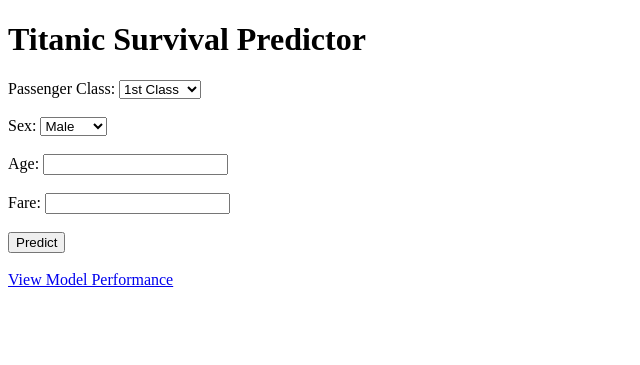
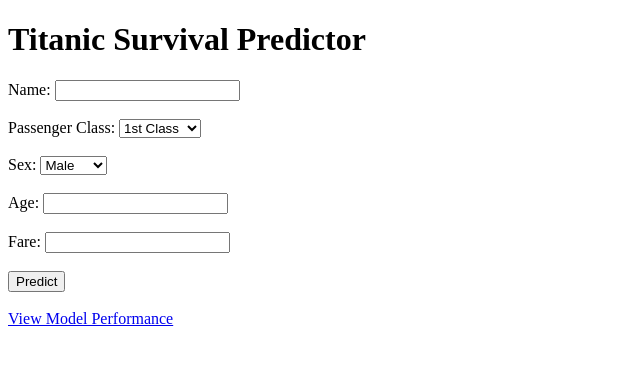
Before and after one commit to rcshivaji/ML-App-CI-CD, a Flask app: page / in a window 1280 px wide. Shown: the top 365 px of the page, without its empty margins (0-640 px from the left). Run offline with Flask 3, Linux system fonts and the light colour scheme; parts of the project's set-up code (start-up, migrations or seed data) failed here and were passed over.

Commit message:
Interface changes

```diff
--- a/app/routes.py
+++ b/app/routes.py
@@ -9,6 +9,7 @@ main = Blueprint("main", __name__)
 def home():
     if request.method == "POST":
         input_data = {
+            "Name": request.form["Name"],
             "Pclass": int(request.form["Pclass"]),
             "Sex": request.form["Sex"],
             "Age": float(request.form["Age"]),
@@ -26,6 +27,7 @@ def home():
 
         return render_template(
             "result.html",
+            name= input_data["Name"],
             prediction=prediction,
             probability=round(probability * 100, 2)
         )
--- a/app/templates/index.html
+++ b/app/templates/index.html
@@ -7,6 +7,10 @@
     <h1>Titanic Survival Predictor</h1>
 
     <form method="POST">
+        <label>Name:</label>
+        <input type="text" name="Name" required>
+        <br><br>
+
         <label>Passenger Class:</label>
         <select name="Pclass" required>
             <option value="1">1st Class</option>
--- a/app/templates/result.html
+++ b/app/templates/result.html
@@ -5,6 +5,7 @@
 </head>
 <body>
     <h1>Prediction Result</h1>
+    <h3>Hello {{name}}</h3>
 
     {% if prediction == 1 %}
         <h2>🟢 Survived</h2>
```
